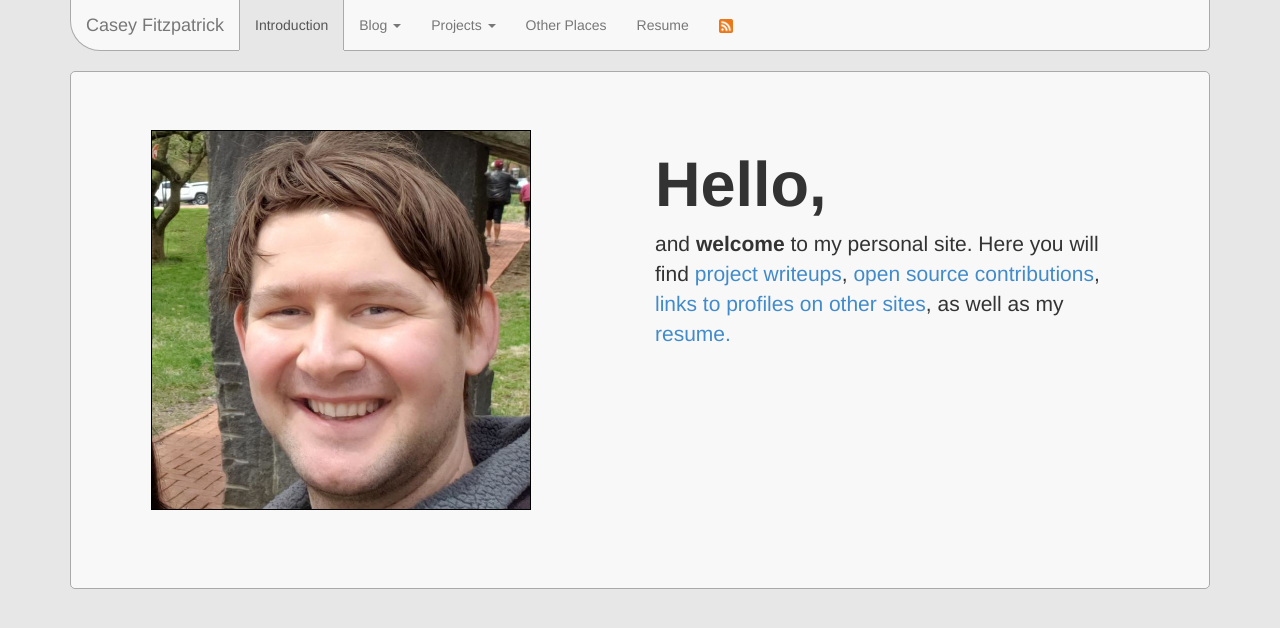
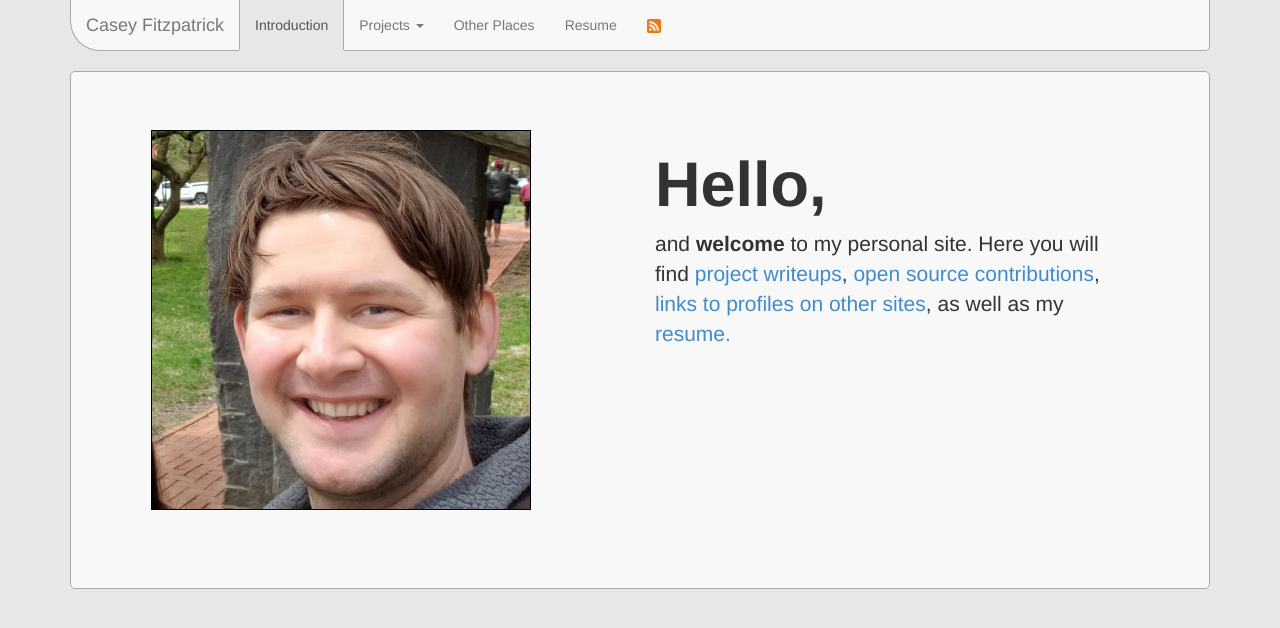
Before and after one commit to kcghost/kcghost.github.io, a Jekyll site: the page built from index.html, in a window 1280 px wide. Shown: the top 628 px of the page. Built offline with Jekyll 4.4.1, drawn with Linux system fonts in a browser that asks for light colours.

Commit message:
Remove blog category

```diff
--- a/_layouts/wrap.html
+++ b/_layouts/wrap.html
@@ -49,39 +49,12 @@
 					<a href="/index.html">Introduction</a>
 				</li>
 
-							{% assign active_page_is_blog = false %}
-							{% for cat in page.categories %}
-								{% if active_page_is_blog == false and cat == "blog" %}
-									{% assign active_page_is_blog = true %}
-								{% endif %}
-							{% endfor %}
-
 							{% assign active_page_is_project = false %}
 							{% for cat in page.categories %}
 								{% if active_page_is_project == false and cat == "projects" %}
 									{% assign active_page_is_project = true %}
 								{% endif %}
 							{% endfor %}
-
-							{% if active_page_is_blog %}
-							<li class="active dropdown">
-							{% else %}
-							<li class="dropdown">
-							{% endif %}
-
-							<a href="#" class="dropdown-toggle" data-toggle="dropdown">Blog <span class="caret"></span></a>
-								<ul class="dropdown-menu" role="menu">
-								{% for post_link in site.categories.blog limit: 10 %}
-									{% if page.title == post_link.title %}
-									<li class="active">
-									{% else %}
-									<li>
-									{% endif %}
-											<a href="{{ post_link.url }}">{{ post_link.title }}</a>
-									</li>
-								{% endfor %}
-								</ul>
-							</li>
 
 							{% if active_page_is_project %}
 							<li class="active dropdown">
```
